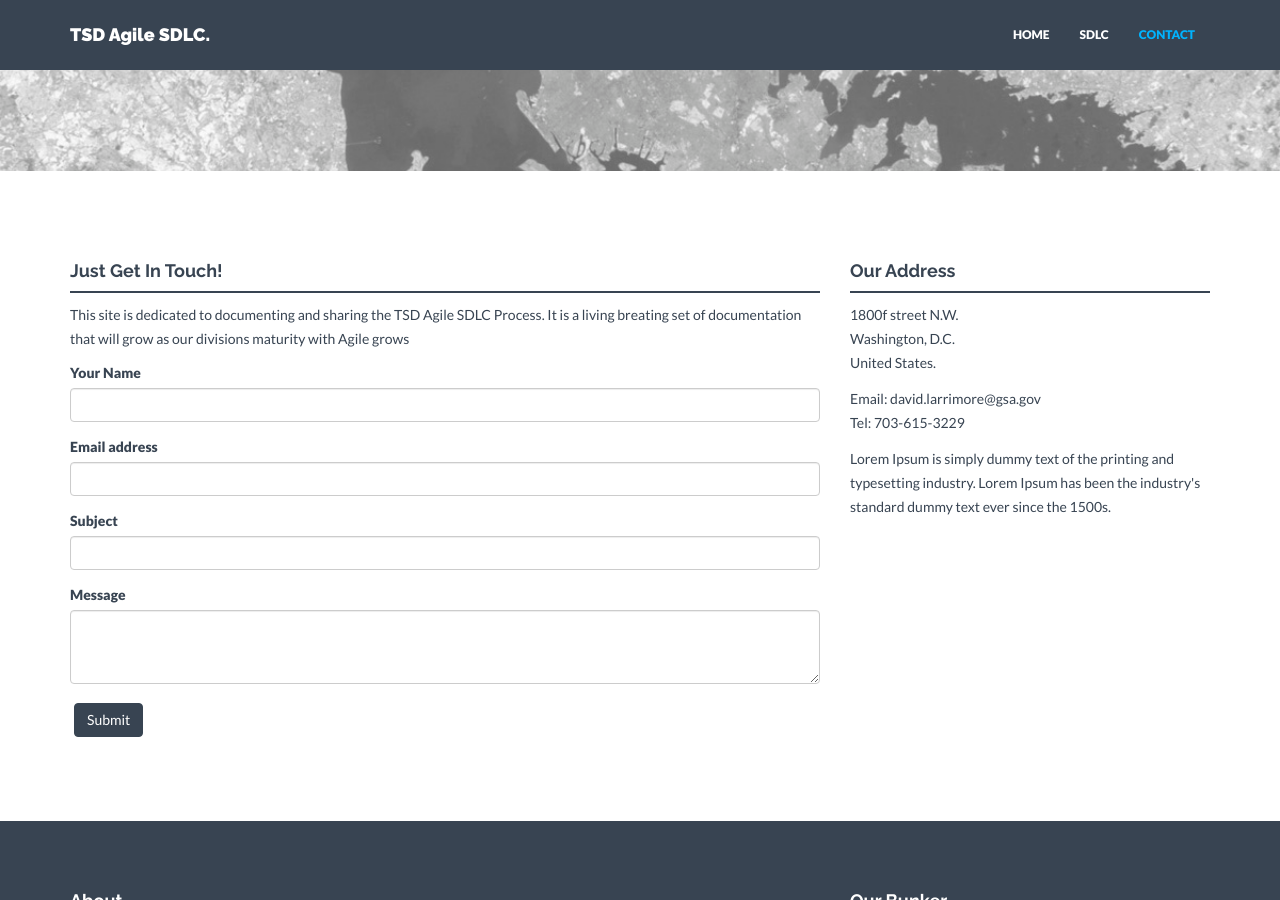
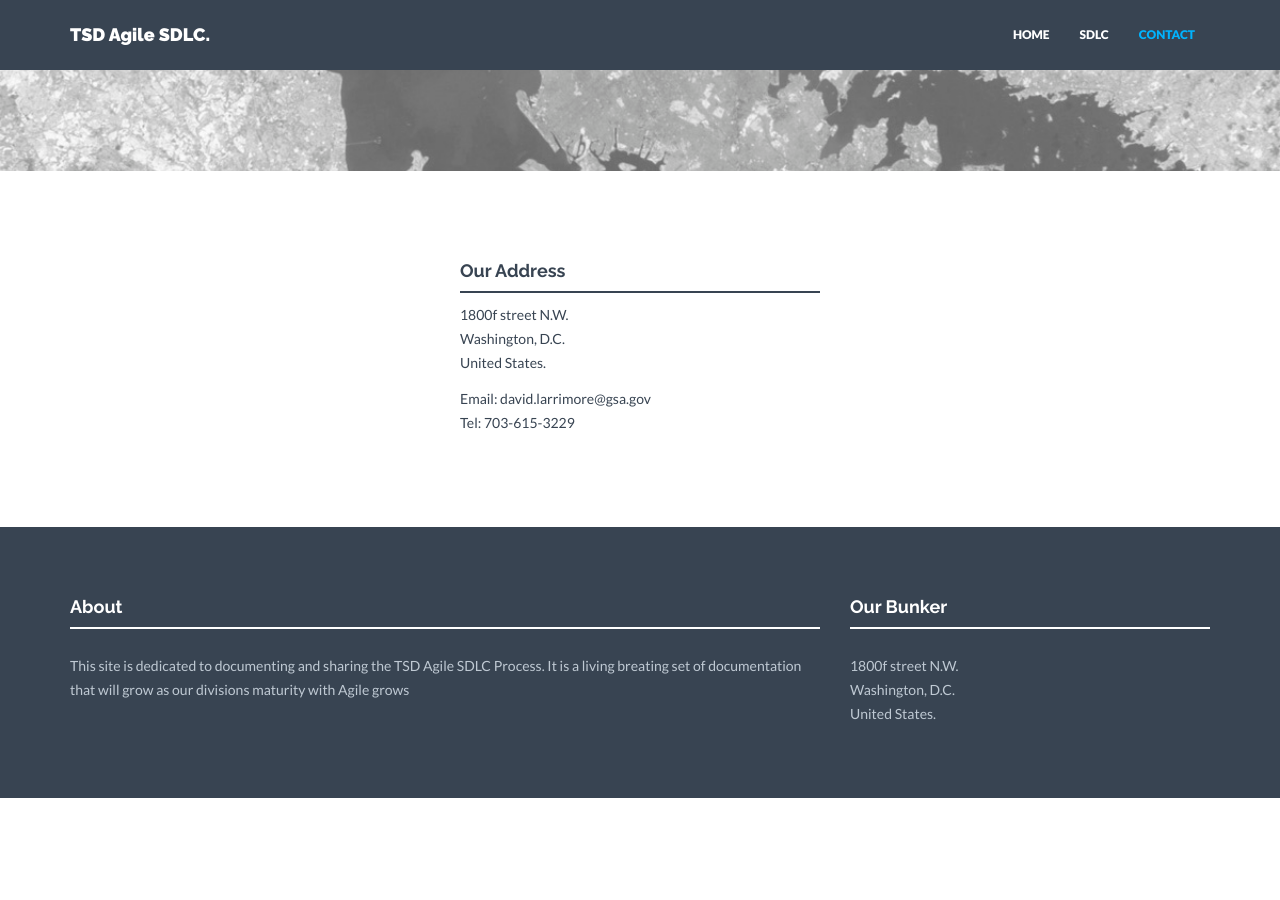
Before and after one commit to GSA/tsd-agile-sdlc, a Jekyll site: the page built from contact.html, in a window 1280 px wide and 900 px high, scrolled down 395 px. Built offline with Jekyll 4.4.1, drawn with Linux system fonts in a browser that asks for light colours; nearby versions of some CDN libraries; after the commit the page ends 1193 px from its top, so only the background shows below that.

Commit message:
Updated Image Link

```diff
--- a/_posts/sdlc/2015-06-13-user-story-management.markdown
+++ b/_posts/sdlc/2015-06-13-user-story-management.markdown
@@ -59,7 +59,7 @@ User Stories that are not completed during a normal sprint must be split. This m
 <div class="container">
     <div class="row">
         <div class="col-lg-10 col-lg-offset-1 himg">
-            <img src="../../assets/img/sdlc/user-story-states.png" alt="User Story States">
+            <img src="{{ "/assets/img/sdlc/" | prepend: site.baseurl }}user-story-states.png" alt="User Story States">
         </div>
     </div><!-- /row -->
 </div> <!-- /container -->
--- a/_posts/sdlc/2015-06-20-overview.markdown
+++ b/_posts/sdlc/2015-06-20-overview.markdown
@@ -21,6 +21,6 @@ thumb: sdlc01.png
 
 As we move towards providing real-time performance analytics to our leadership to help drive better IT decisions, it is imperative that we begin to standardize processes around how we manage Agile projects.
 
-It is also important to point out where project managers have the flexibility to innovate and develop new ways to manage Agile projects.
+This "SDLC" provides guidance to the entire TSD division on how the division operates in an "agile" environment. It covers the overall lifecycle of the development lifecycle as well as standard operating proceedures for dealing with common issues that projects managers new to Agile Scrum tend to encounter.
 
 It is an important objective of this guidance to be Agile in its own manner. This guidance is open to feedback and will be revised as our organization matures in its ability to manage agile projects.
--- a/contact.html
+++ b/contact.html
@@ -8,32 +8,7 @@ permalink: /contact/
 
 <div class="container mtb">
     <div class="row">
-        <div class="col-lg-8">
-            <h4>Just Get In Touch!</h4>
-            <div class="hline"></div>
-                <p>{{ site.about }}</p>
-                <form role="form">
-                  <div class="form-group">
-                    <label for="InputName1">Your Name</label>
-                    <input type="email" class="form-control" id="exampleInputEmail1">
-                  </div>
-                  <div class="form-group">
-                    <label for="InputEmail1">Email address</label>
-                    <input type="email" class="form-control" id="exampleInputEmail1">
-                  </div>
-                  <div class="form-group">
-                    <label for="InputSubject1">Subject</label>
-                    <input type="email" class="form-control" id="exampleInputEmail1">
-                  </div>
-                  <div class="form-group">
-                    <label for="message1">Message</label>
-                    <textarea class="form-control" id="message1" rows="3"></textarea>
-                  </div>
-                  <button type="submit" class="btn btn-theme">Submit</button>
-                </form>
-        </div><! --/col-lg-8 -->
-
-        <div class="col-lg-4">
+        <div class="col-lg-4 col-lg-offset-4">
             <h4>Our Address</h4>
             <div class="hline"></div>
                 <p>
@@ -45,7 +20,6 @@ permalink: /contact/
                     Email: {{ site.email }}<br/>
                     Tel: {{ site.tel }}
                 </p>
-                <p>Lorem Ipsum is simply dummy text of the printing and typesetting industry. Lorem Ipsum has been the industry's standard dummy text ever since the 1500s.</p>
         </div>
     </div><! --/row -->
 </div><! --/container -->
```
